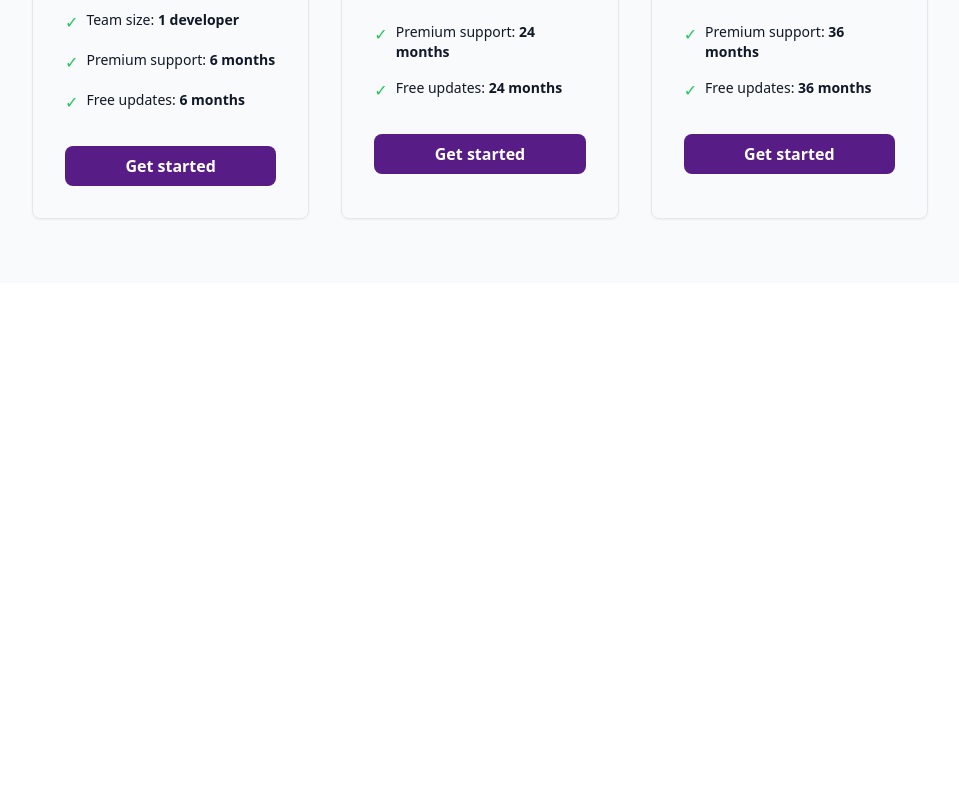
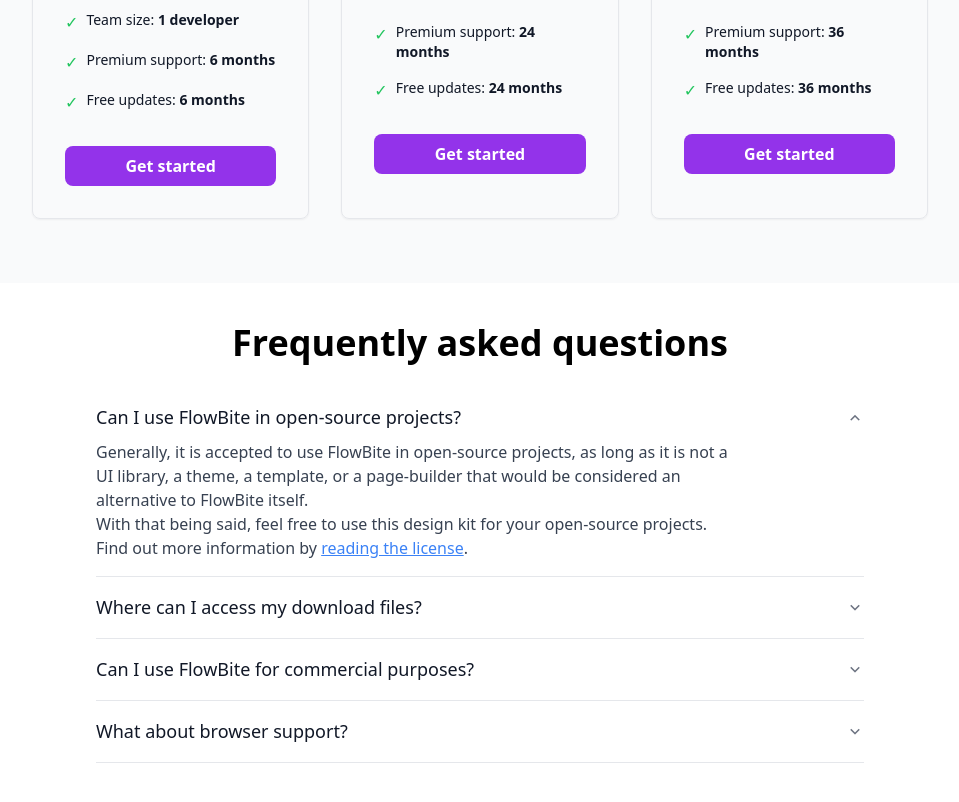
Before and after one commit to Abbasblaze/Website-landing-page-Tailwind, a React (Vite) app: page / in a window 1280 px wide. Shown: the part 5260-6062 px from the top of the page, without its empty margins (160-1119 px from the left). Before the commit the page ends 5543 px from the top, so only its background shows below. Built offline with nearby package versions, Linux system fonts and the light colour scheme.

Commit message:
new update

```diff
--- a/src/App.jsx
+++ b/src/App.jsx
@@ -1,5 +1,6 @@
 import "./App.css";
 import Brands from "./components/Brands/Brands";
+import Faqs from "./components/Faqs/Faqs";
 import Features from "./components/Features/Features";
 import Header from "./components/Header/Header";
 import Navigation from "./components/Navigation/Navigation";
@@ -16,6 +17,7 @@
   <Trusted/>
   <Testimonial/>
   <Pricing/>
+  <Faqs/>
   </>;
 }
 
--- /dev/null
+++ b/src/components/Faqs/Faqs.jsx
@@ -0,0 +1,50 @@
+function Faqs() {
+    return (
+        <>
+
+  <div className="max-w-7xl mx-auto mt-10 mb-10 ">
+    <h1 className=" flex justify-center items-center text-4xl font-bold mb-6">Frequently asked questions</h1>
+
+<div className="max-w-3xl mx-auto">
+    <div className="border-b border-gray-200 py-4">
+      <div className="flex justify-between text-left text-lg font-medium text-gray-900">
+        Can I use FlowBite in open-source projects?
+        <span className="text-gray-500"><i className="ri-arrow-up-s-line"></i></span>
+      </div>
+      <p className="mt-2 text-gray-700">
+        Generally, it is accepted to use FlowBite in open-source projects, as long as it is not a <br/> UI library, a theme, a template, or a page-builder that would be considered an <br/> alternative to FlowBite itself.<br/>
+        With that being said, feel free to use this design kit for your open-source projects.<br/> Find out more information by <a href="#" className="text-blue-500 underline">reading the license</a>.
+      </p>
+    </div>
+
+
+    <div className="border-b border-gray-200 py-4">
+      <div className="flex justify-between w-full text-left text-lg font-medium text-gray-900">
+        Where can I access my download files?
+        <span className="text-gray-500"><i className="ri-arrow-down-s-line"></i></span>
+      </div>
+    </div>
+
+
+    <div className="border-b border-gray-200 py-4">
+      <div className="flex justify-between w-full text-left text-lg font-medium text-gray-900">
+        Can I use FlowBite for commercial purposes?
+        <span className="text-gray-500"><i className="ri-arrow-down-s-line"></i></span>
+      </div>
+    </div>
+
+
+    <div className="border-b border-gray-200 py-4">
+      <div className="flex justify-between w-full text-left text-lg font-medium text-gray-900">
+        What about browser support?
+        <span className="text-gray-500"><i className="ri-arrow-down-s-line"></i></span>
+      </div>
+    </div>
+    </div>
+  </div>
+
+        </>
+     );
+}
+
+export default Faqs;
--- a/src/components/Pricing/Pricing.jsx
+++ b/src/components/Pricing/Pricing.jsx
@@ -42,7 +42,7 @@
             </li>
           </ul>
           <div className="mt-8">
-            <button className="w-full bg-purple-900 text-white font-semibold py-2 rounded-lg">Get started</button>
+            <button className="w-full bg-purple-600 text-white font-semibold py-2 rounded-lg">Get started</button>
           </div>
         </div>
 
@@ -77,7 +77,7 @@
             </li>
           </ul>
           <div className="mt-8">
-            <button className="w-full bg-purple-900 text-white font-semibold py-2 rounded-lg">Get started</button>
+            <button className="w-full bg-purple-600 text-white font-semibold py-2 rounded-lg">Get started</button>
           </div>
         </div>
 
@@ -112,7 +112,7 @@
             </li>
           </ul>
           <div className="mt-8">
-            <button className="w-full bg-purple-900 text-white font-semibold py-2 rounded-lg">Get started</button>
+            <button className="w-full bg-purple-600 text-white font-semibold py-2 rounded-lg">Get started</button>
           </div>
         </div>
       </div>
```
